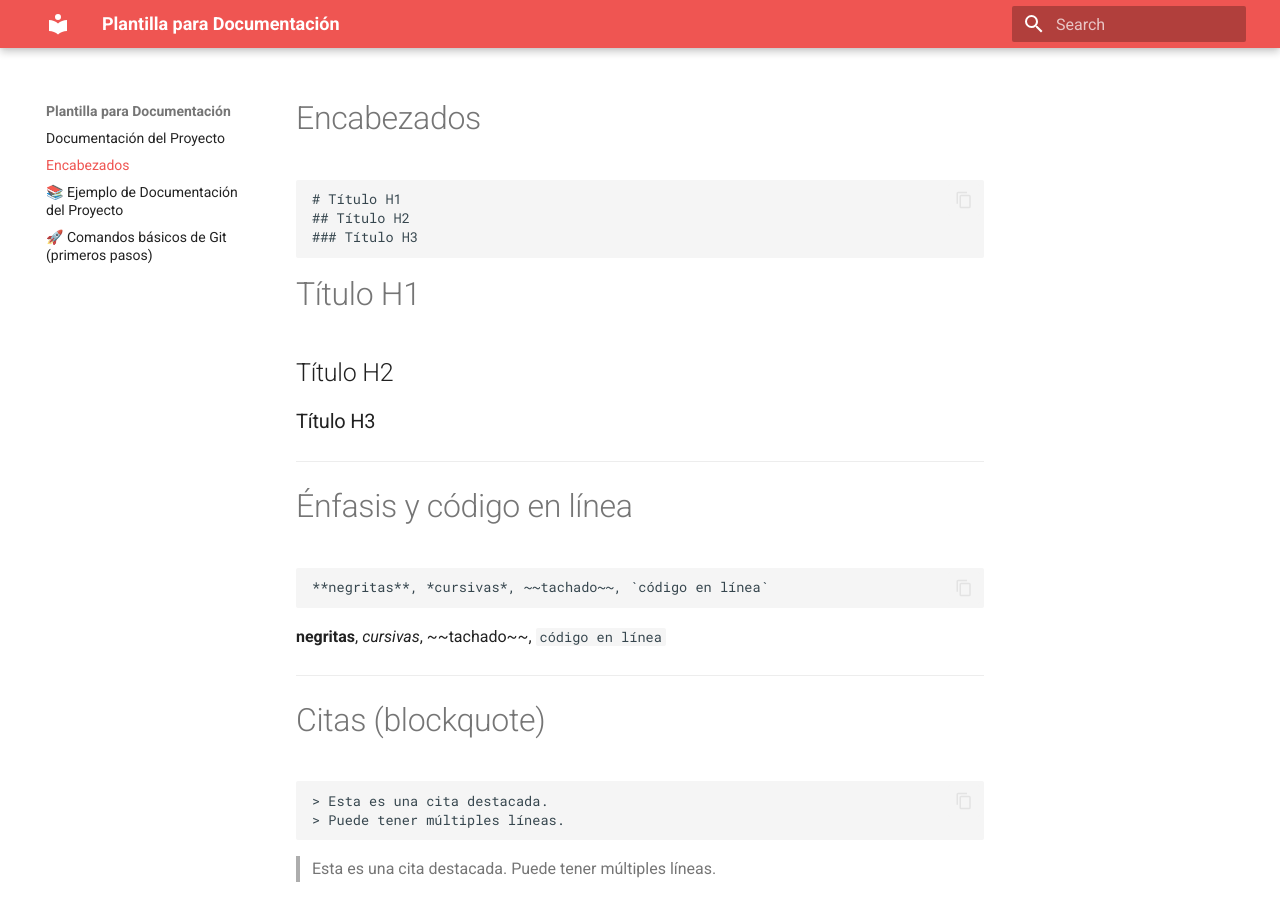
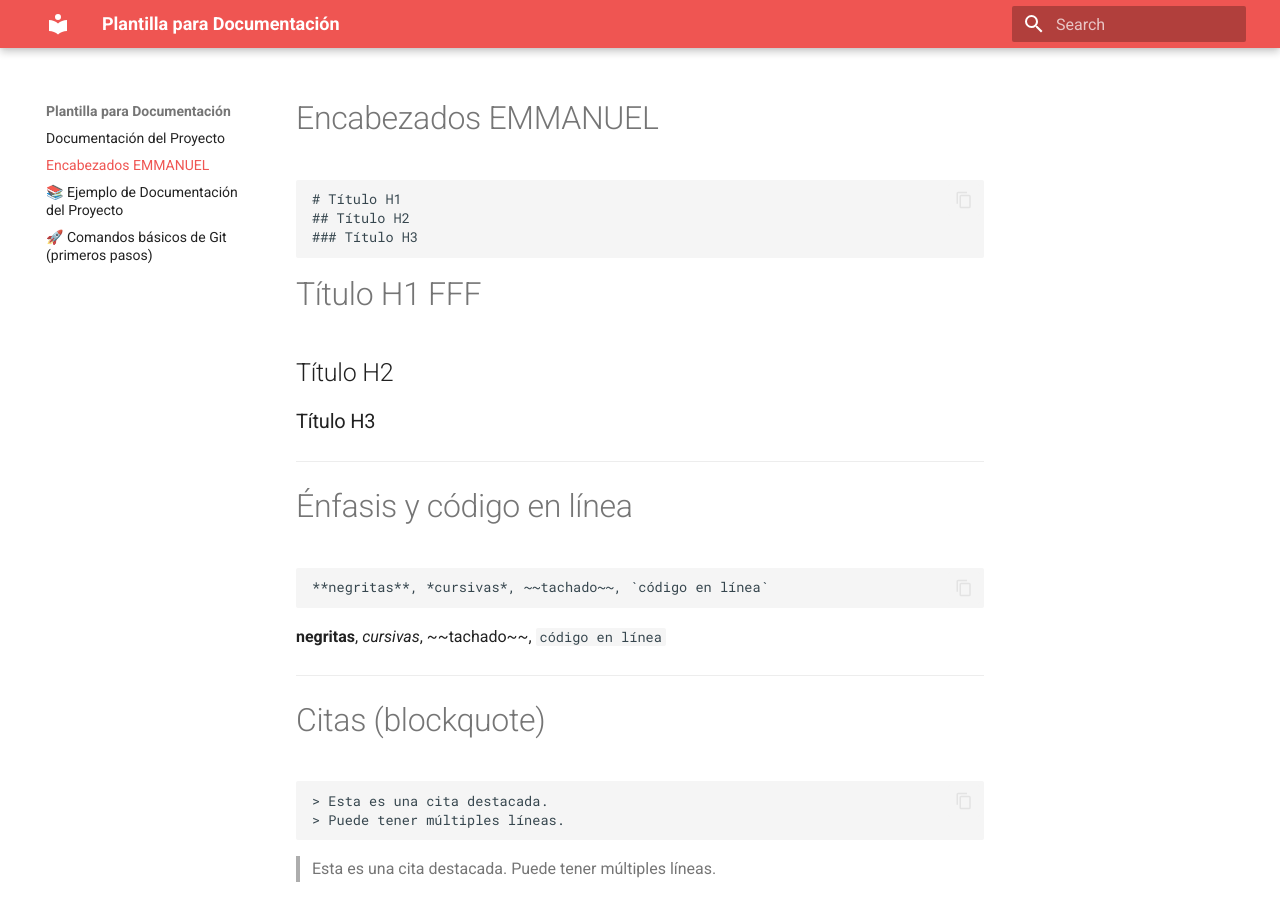
Before and after one commit to emmanuelangelesb/ELEMENTOS-PROGRAMABLES-II, an MkDocs documentation site: the page built from docs/comandos.md, in a window 1280 px wide and 900 px high. Built offline with MkDocs 1.6.1 and Material for MkDocs 9.7.7, drawn with Linux system fonts in a browser that asks for light colours.

Commit message:
CAMBIE TEXTO

````diff
--- a/docs/comandos.md
+++ b/docs/comandos.md
@@ -1,4 +1,4 @@
-# Encabezados
+# Encabezados EMMANUEL
 
 ``` codigo
 # Título H1
@@ -6,7 +6,7 @@
 ### Título H3
 ```
 
-# Título H1
+# Título H1 FFF
 ## Título H2
 ### Título H3
 
````
